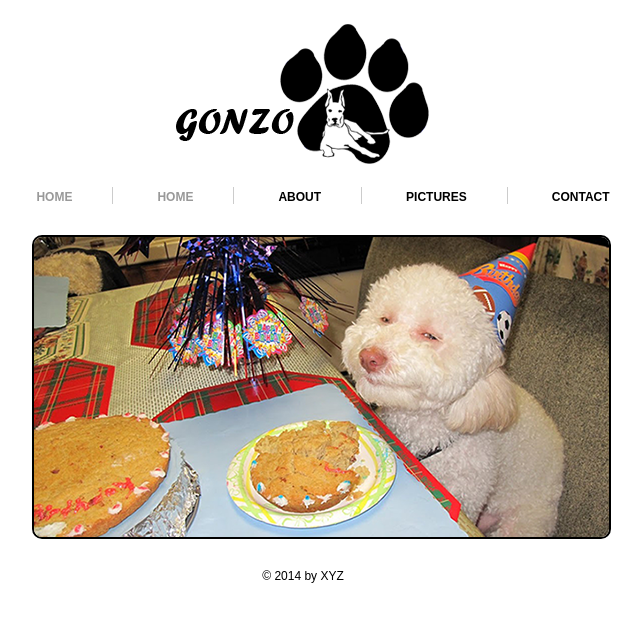
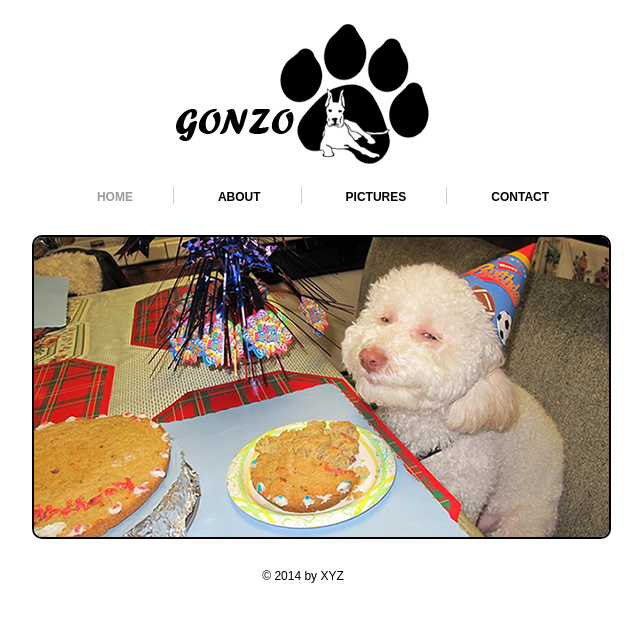
Before and after one commit to plmds389/tutorials, a plain HTML site: page index.html in a window 1280 px wide. Shown: the whole page, without its empty margins (337-979 px from the left). Drawn offline with Linux system fonts and the light colour scheme.

Commit message:
undoing wrong version

```diff
--- a/index.html
+++ b/index.html
@@ -26,7 +26,6 @@
 
 	<div class="navigation">
 		<ul>
-			<li><a class="active" href="index.html">HOME</a></li>
 			<li><a class="active" href="index.html">HOME</a></li>
 			<li><a href="about.html">ABOUT</a></li>
 			<li><a href="picture.html">PICTURES</a></li>
```
